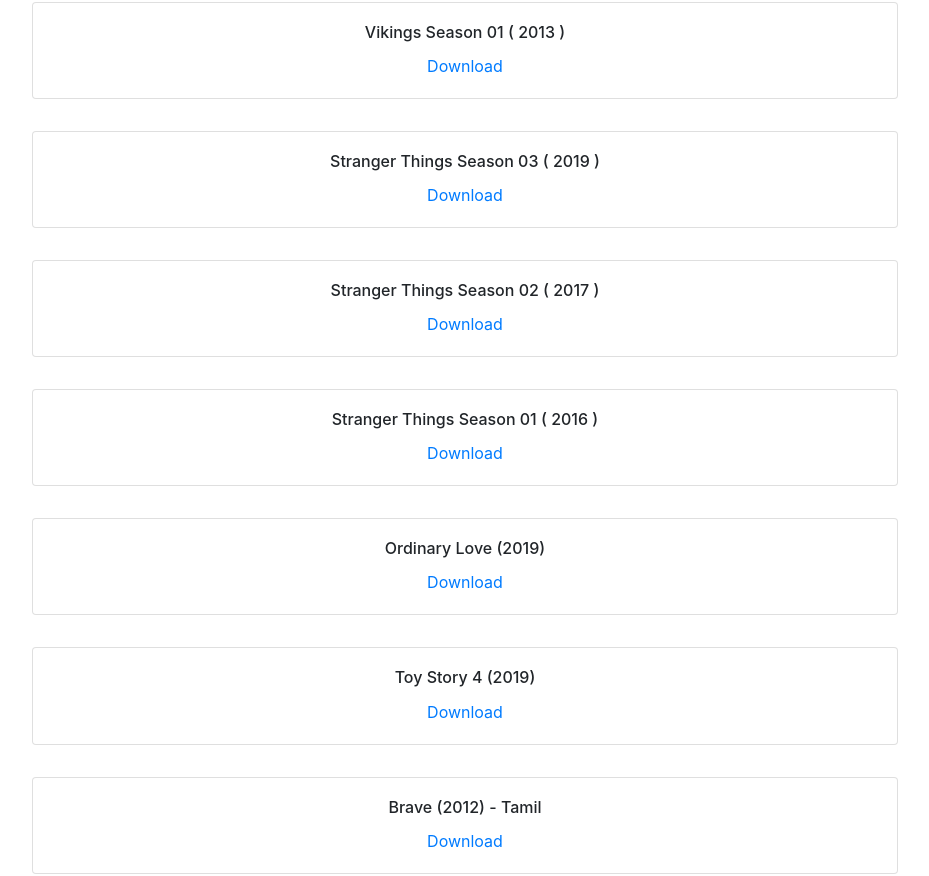
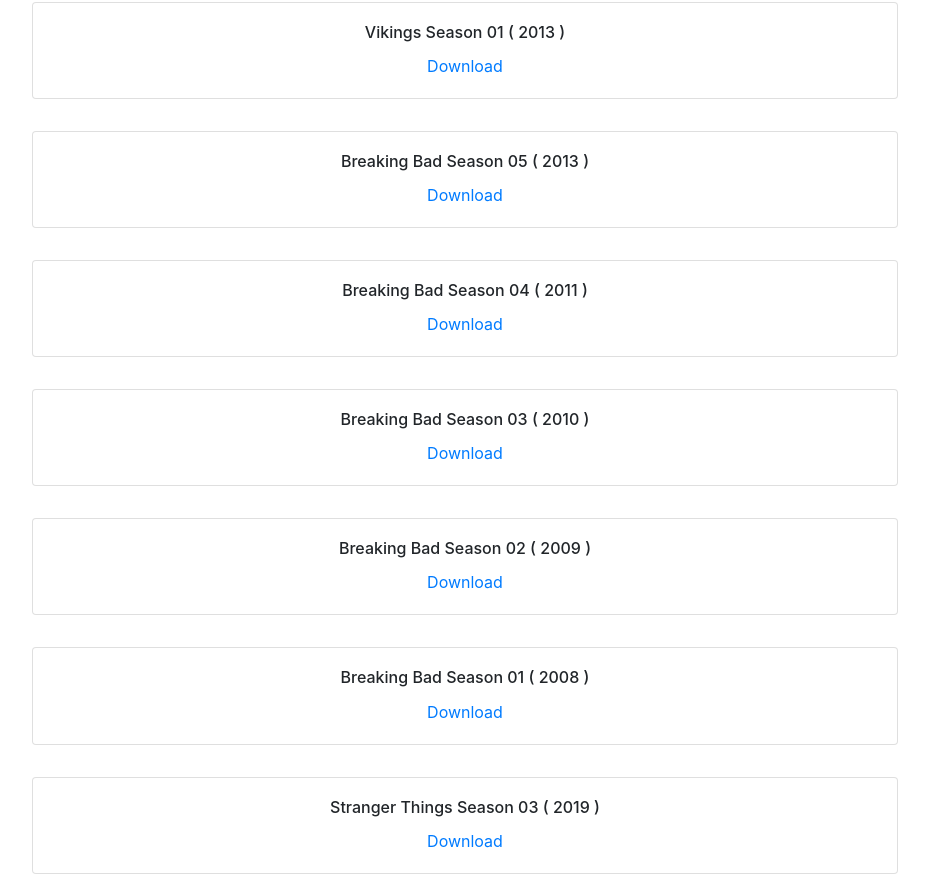
Before and after one commit to CreatorsInn/Quarantine-Life, a React (Create React App) app: page / in a window 1280 px wide. Shown: the part 3034-3910 px from the top of the page, without its empty margins (175-1104 px from the left). Built offline with nearby package versions, Linux system fonts and the light colour scheme.

Commit message:
ADDED: Breaking Bad

```diff
--- a/src/data/links.js
+++ b/src/data/links.js
@@ -120,6 +120,31 @@
       "magnet:?xt=urn:btih:579D9AB935DF3C0BE67104E011E42145729873FA&dn=Vikings+Season-1+Complete+720p+NETFLIX+WEB-DL+Dual+Audio+%5BHindi%2BEnglish%5D+AAC+DD-2.0+x264+Esub+Bongrockers+%28HDwebmovies%29&tr=udp%3A%2F%2Ftracker.coppersurfer.tk%3A6969%2Fannounce&tr=udp%3A%2F%2Ftracker.opentrackr.org%3A1337%2Fannounce&tr=http%3A%2F%2Ftracker1.itzmx.com%3A8080%2Fannounce&tr=udp%3A%2F%2Ftracker.cyberia.is%3A6969%2Fannounce&tr=udp%3A%2F%2Ftracker.leechers-paradise.org%3A6969%2Fannounce&tr=udp%3A%2F%2Ftracker.tiny-vps.com%3A6969%2Fannounce&tr=udp%3A%2F%2F9.rarbg.com%3A2710%2Fannounce&tr=udp%3A%2F%2F9.rarbg.me%3A2730%2Fannounce&tr=udp%3A%2F%2Ftracker.pirateparty.gr%3A6969%2Fannounce&tr=udp%3A%2F%2Ftracker.zer0day.to%3A1337%2Fannounce&tr=udp%3A%2F%2Ftracker.leechers-paradise.org%3A6969%2Fannounce&tr=udp%3A%2F%2Fcoppersurfer.tk%3A6969%2Fannounce",
   },
   {
+    NAME: "Breaking Bad Season 05 ( 2013 )  ",
+    LINK:
+      "magnet:?xt=urn:btih:921A252971F94E988C5980D1FCBDDC77E48EE99C&dn=Breaking+Bad+Season+5+Complete+720p.BRrip.Sujaidr&tr=http%3A%2F%2Finferno.demonoid.ph%3A3389%2Fannounce&tr=http%3A%2F%2Ftracker1.wasabii.com.tw%3A6969%2Fannounce&tr=http%3A%2F%2Fexodus.desync.com%3A6969%2Fannounce&tr=udp%3A%2F%2Ftracker.openbittorrent.com%3A80%2Fannounce&tr=udp%3A%2F%2Ftracker.openbittorrent.com%3A80&tr=udp%3A%2F%2Ftracker.ccc.de%3A80&tr=udp%3A%2F%2Ftracker.1337x.org%3A80%2Fannounce&tr=udp%3A%2F%2Fopen.demonii.com%3A1337%2Fannounce&tr=udp%3A%2F%2Ftracker.istole.it%3A80%2Fannounce&tr=udp%3A%2F%2Fpow7.com%3A80%2Fannounce&tr=udp%3A%2F%2Fa.tracker.prq.to%3A80%2Fannounce&tr=http%3A%2F%2Fannounce.torrentsmd.com%3A6969%2Fannounce&tr=udp%3A%2F%2F10.rarbg.com%3A80%2Fannounce&tr=udp%3A%2F%2F9.rarbg.com%3A2710%2Fannounce&tr=udp%3A%2F%2Ftracker.zer0day.to%3A1337%2Fannounce&tr=udp%3A%2F%2Ftracker.leechers-paradise.org%3A6969%2Fannounce&tr=udp%3A%2F%2Fcoppersurfer.tk%3A6969%2Fannounce",
+  },
+  {
+    NAME: "Breaking Bad Season 04 ( 2011 )  ",
+    LINK:
+      "magnet:?xt=urn:btih:93A304279C73579873ABDABBA126F79EFED5A86A&dn=Breaking+Bad+Season+4+Complete+720p.BRrip.Sujaidr&tr=http%3A%2F%2Finferno.demonoid.ph%3A3389%2Fannounce&tr=http%3A%2F%2Ftracker1.wasabii.com.tw%3A6969%2Fannounce&tr=http%3A%2F%2Fexodus.desync.com%3A6969%2Fannounce&tr=udp%3A%2F%2Ftracker.openbittorrent.com%3A80%2Fannounce&tr=udp%3A%2F%2Ftracker.openbittorrent.com%3A80&tr=udp%3A%2F%2Ftracker.ccc.de%3A80&tr=udp%3A%2F%2Ftracker.1337x.org%3A80%2Fannounce&tr=udp%3A%2F%2Fopen.demonii.com%3A1337%2Fannounce&tr=udp%3A%2F%2Ftracker.istole.it%3A80%2Fannounce&tr=udp%3A%2F%2Fpow7.com%3A80%2Fannounce&tr=udp%3A%2F%2Fa.tracker.prq.to%3A80%2Fannounce&tr=http%3A%2F%2Fannounce.torrentsmd.com%3A6969%2Fannounce&tr=udp%3A%2F%2F10.rarbg.com%3A80%2Fannounce&tr=udp%3A%2F%2F9.rarbg.com%3A2710%2Fannounce&tr=udp%3A%2F%2Ftracker.zer0day.to%3A1337%2Fannounce&tr=udp%3A%2F%2Ftracker.leechers-paradise.org%3A6969%2Fannounce&tr=udp%3A%2F%2Fcoppersurfer.tk%3A6969%2Fannounce",
+  },
+  {
+    NAME: "Breaking Bad Season 03 ( 2010 )  ",
+    LINK:
+      "magnet:?xt=urn:btih:171765BE4AC23B2F99B4215A42C1036F8C92F9A3&dn=Breaking+Bad+Season+3+Complete+720p.BRrip.Sujaidr&tr=http%3A%2F%2Ftracker1.wasabii.com.tw%3A6969%2Fannounce&tr=http%3A%2F%2Fexodus.desync.com%3A6969%2Fannounce&tr=udp%3A%2F%2Ftracker.openbittorrent.com%3A80%2Fannounce&tr=udp%3A%2F%2Ftracker.openbittorrent.com%3A80&tr=udp%3A%2F%2Ftracker.ccc.de%3A80&tr=udp%3A%2F%2Ftracker.1337x.org%3A80%2Fannounce&tr=udp%3A%2F%2Fopen.demonii.com%3A1337%2Fannounce&tr=udp%3A%2F%2Ftracker.istole.it%3A80%2Fannounce&tr=udp%3A%2F%2Fpow7.com%3A80%2Fannounce&tr=udp%3A%2F%2Fa.tracker.prq.to%3A80%2Fannounce&tr=http%3A%2F%2Fannounce.torrentsmd.com%3A6969%2Fannounce&tr=udp%3A%2F%2F10.rarbg.com%3A80%2Fannounce&tr=udp%3A%2F%2F9.rarbg.com%3A2710%2Fannounce&tr=http%3A%2F%2Ftracker.coppersurfer.tk%3A6969%2Fannounce&tr=udp%3A%2F%2Ftracker.zer0day.to%3A1337%2Fannounce&tr=udp%3A%2F%2Ftracker.leechers-paradise.org%3A6969%2Fannounce&tr=udp%3A%2F%2Fcoppersurfer.tk%3A6969%2Fannounce",
+  },
+  {
+    NAME: "Breaking Bad Season 02 ( 2009 )  ",
+    LINK:
+      "magnet:?xt=urn:btih:3B55EA2F9F5FA8D38894FE7FBE4D82DB2A549EE5&dn=Breaking+Bad+Season+2+Complete+720p.BRrip.Sujaidr&tr=http%3A%2F%2Ftracker1.wasabii.com.tw%3A6969%2Fannounce&tr=http%3A%2F%2Fexodus.desync.com%3A6969%2Fannounce&tr=udp%3A%2F%2Ftracker.openbittorrent.com%3A80%2Fannounce&tr=udp%3A%2F%2Ftracker.openbittorrent.com%3A80&tr=udp%3A%2F%2Ftracker.ccc.de%3A80&tr=udp%3A%2F%2Ftracker.1337x.org%3A80%2Fannounce&tr=udp%3A%2F%2Fopen.demonii.com%3A1337%2Fannounce&tr=udp%3A%2F%2Ftracker.istole.it%3A80%2Fannounce&tr=udp%3A%2F%2Fpow7.com%3A80%2Fannounce&tr=udp%3A%2F%2Fa.tracker.prq.to%3A80%2Fannounce&tr=http%3A%2F%2Fannounce.torrentsmd.com%3A6969%2Fannounce&tr=udp%3A%2F%2F10.rarbg.com%3A80%2Fannounce&tr=udp%3A%2F%2F9.rarbg.com%3A2710%2Fannounce&tr=http%3A%2F%2Ftracker.coppersurfer.tk%3A6969%2Fannounce&tr=udp%3A%2F%2Ftracker.zer0day.to%3A1337%2Fannounce&tr=udp%3A%2F%2Ftracker.leechers-paradise.org%3A6969%2Fannounce&tr=udp%3A%2F%2Fcoppersurfer.tk%3A6969%2Fannounce",
+  },
+  {
+    NAME: "Breaking Bad Season 01 ( 2008 )  ",
+    LINK:
+      "magnet:?xt=urn:btih:72A391645B5EA76DD6F5ADE169FFDA943AA81649&dn=Breaking+Bad+Season+1+Complete+720p.BRrip.Sujaidr+%28pimprg%29+&tr=http%3A%2F%2Ftracker1.wasabii.com.tw%3A6969%2Fannounce&tr=http%3A%2F%2Fexodus.desync.com%3A6969%2Fannounce&tr=udp%3A%2F%2Ftracker.openbittorrent.com%3A80%2Fannounce&tr=udp%3A%2F%2Ftracker.openbittorrent.com%3A80&tr=udp%3A%2F%2Ftracker.ccc.de%3A80&tr=udp%3A%2F%2Ftracker.1337x.org%3A80%2Fannounce&tr=udp%3A%2F%2Fopen.demonii.com%3A1337%2Fannounce&tr=udp%3A%2F%2Ftracker.istole.it%3A80%2Fannounce&tr=udp%3A%2F%2Fpow7.com%3A80%2Fannounce&tr=udp%3A%2F%2Fa.tracker.prq.to%3A80%2Fannounce&tr=http%3A%2F%2Fannounce.torrentsmd.com%3A6969%2Fannounce&tr=udp%3A%2F%2F10.rarbg.com%3A80%2Fannounce&tr=udp%3A%2F%2F9.rarbg.com%3A2710%2Fannounce&tr=http%3A%2F%2Ftracker.coppersurfer.tk%3A6969%2Fannounce&tr=udp%3A%2F%2Ftracker.zer0day.to%3A1337%2Fannounce&tr=udp%3A%2F%2Ftracker.leechers-paradise.org%3A6969%2Fannounce&tr=udp%3A%2F%2Fcoppersurfer.tk%3A6969%2Fannounce",
+  },
+  {
     NAME: "Stranger Things Season 03 ( 2019 )  ",
     LINK:
       "magnet:?xt=urn:btih:F217818D0C653C24999DC6F52C8E1D02B805FE21&dn=Stranger.Things.Season.3.S03.720p.NF.WEB-DL.x265-HETeam&tr=udp%3A%2F%2Ftracker.coppersurfer.tk%3A6969%2Fannounce&tr=udp%3A%2F%2Ftracker.zer0day.to%3A1337%2Fannounce&tr=udp%3A%2F%2Ftracker.leechers-paradise.org%3A6969%2Fannounce&tr=udp%3A%2F%2Fcoppersurfer.tk%3A6969%2Fannounce",
```
